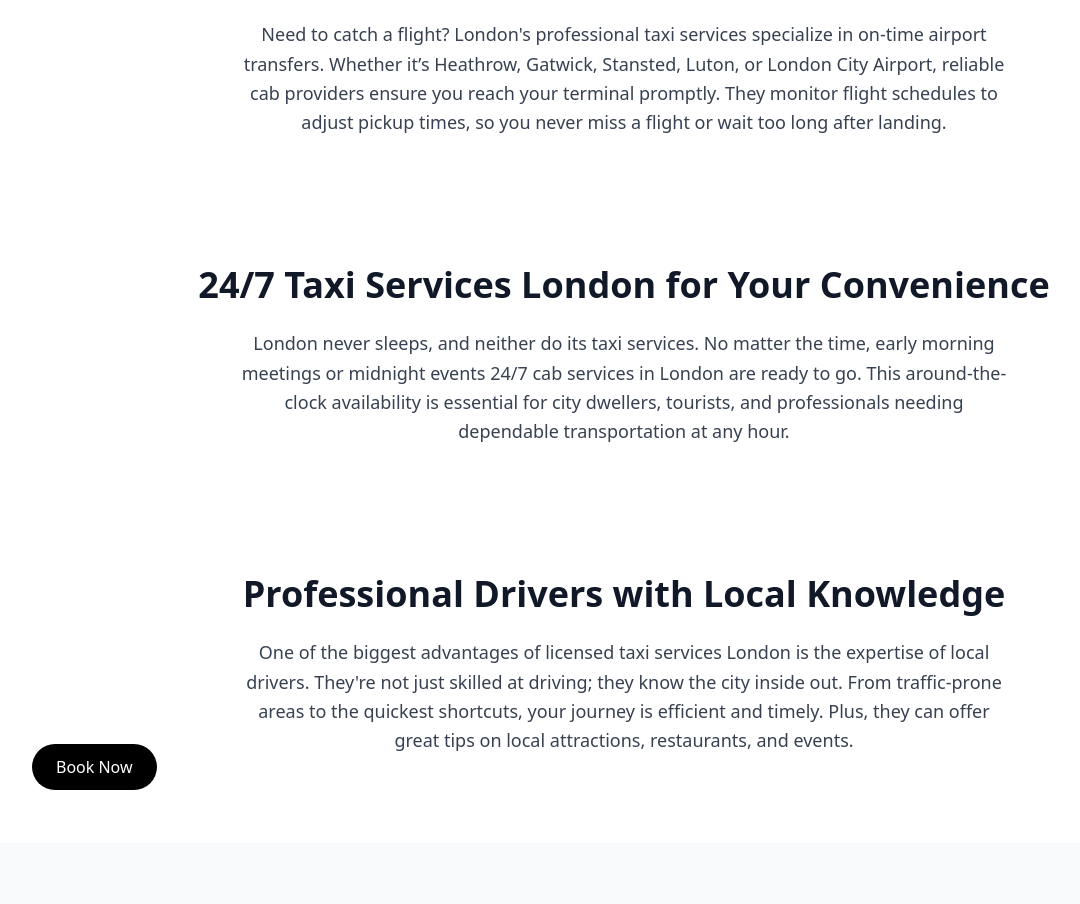
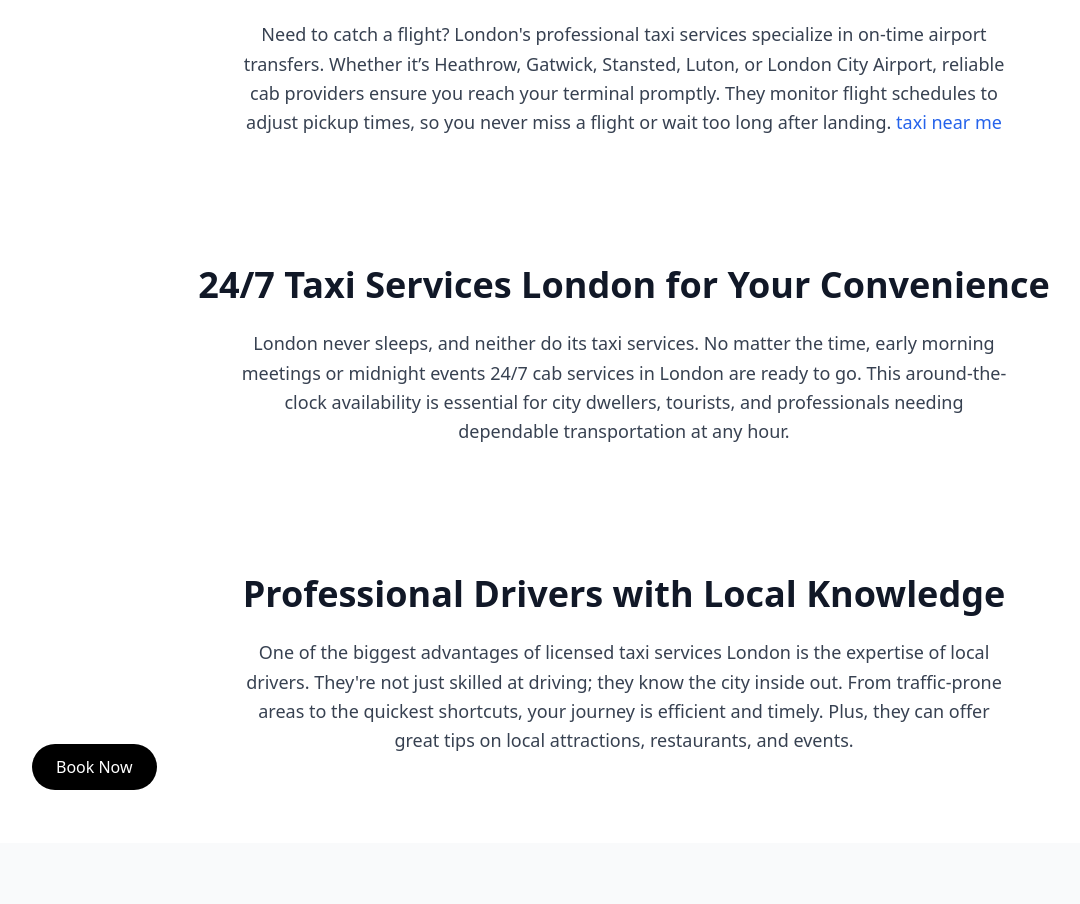
Before and after one commit to minicabs/Cab-services-london, a plain HTML site: page index.html in a window 1280 px wide. Shown: the part 1791-2695 px from the top of the page, without its empty margins (16-1096 px from the left). Drawn offline with nearby package versions, Linux system fonts and the light colour scheme; grey boxes are pictures that could not be loaded.

Commit message:
Update index.html

```diff
--- a/index.html
+++ b/index.html
@@ -102,6 +102,11 @@ With digital platforms and mobile apps, booking a taxi cab is just a few taps aw
     </h2>
     <p class="text-lg text-gray-700 max-w-3xl mx-auto leading-relaxed text-center">
 Need to catch a flight? London's professional taxi services specialize in on-time airport transfers. Whether it’s Heathrow, Gatwick, Stansted, Luton, or London City Airport, reliable cab providers ensure you reach your terminal promptly. They monitor flight schedules to adjust pickup times, so you never miss a flight or wait too long after landing.
+   <a href="https://share.google/c7FBbOlgAmHhMuWIy"
+   target="_blank" rel="noopener noreferrer"
+   class="text-blue-600 hover:underline">
+  taxi near me
+</a>
 </p>
   </div>
 </section>
```
